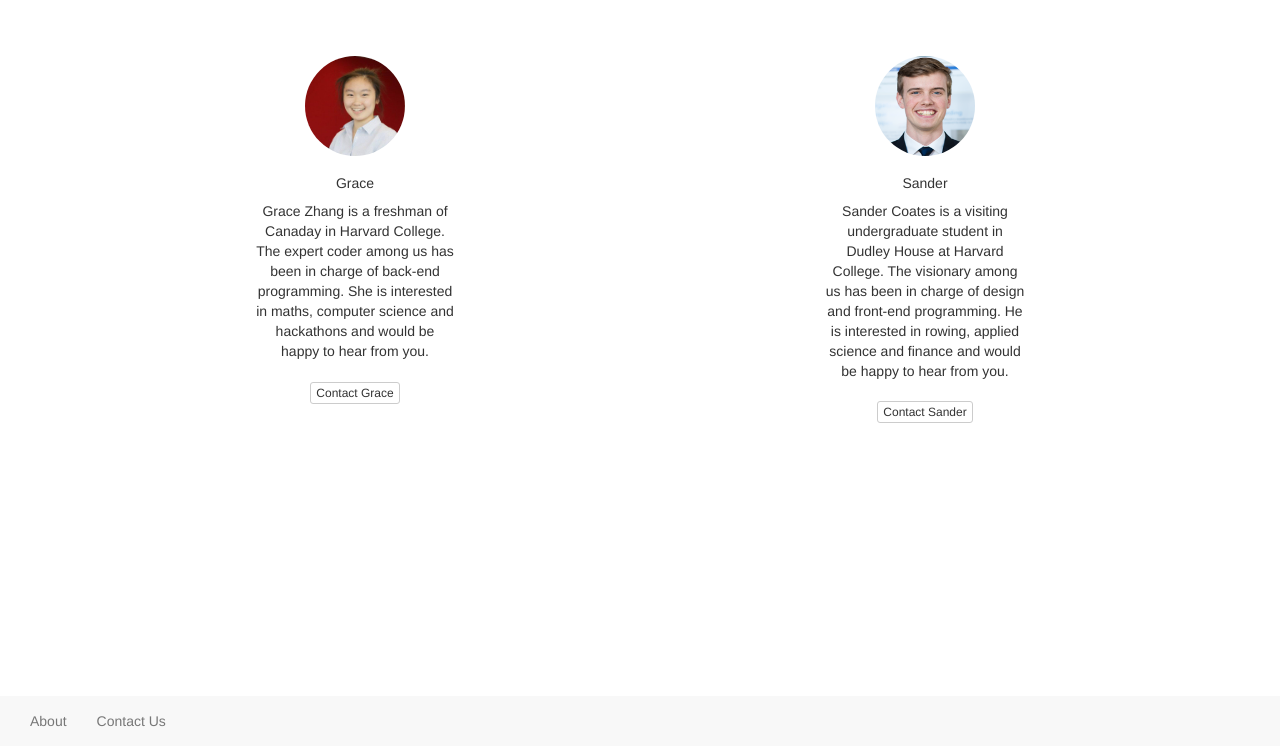
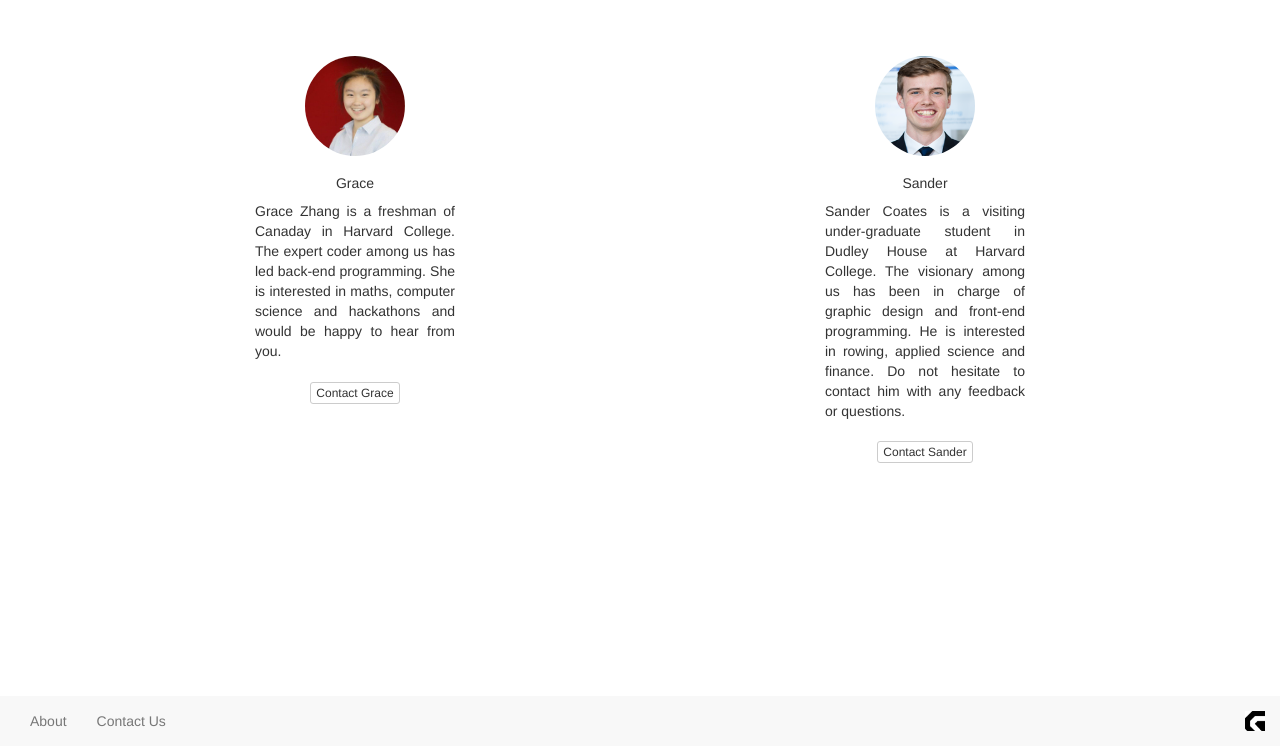
Before and after one commit to gzgracez/fini, a Flask app: page /contact in a window 1280 px wide. Shown: the part 54-800 px from the top of the page. Run offline with Flask 2, Linux system fonts and the light colour scheme; some libraries are stand-ins or nearby versions.

Commit message:
layout updates

```diff
--- a/helpers.py
+++ b/helpers.py
@@ -11,20 +11,6 @@ from requests import get
 from flask import redirect, render_template, request, session, url_for
 from functools import wraps
 from bs4 import BeautifulSoup
-
-def apology(top="", bottom=""):
-    """Renders message as an apology to user."""
-    def escape(s):
-        """
-        Escape special characters.
-
-        https://github.com/jacebrowning/memegen#special-characters
-        """
-        for old, new in [("-", "--"), (" ", "-"), ("_", "__"), ("?", "~q"),
-            ("%", "~p"), ("#", "~h"), ("/", "~s"), ("\"", "''")]:
-            s = s.replace(old, new)
-        return s
-    return render_template("apology.html", top=escape(top), bottom=escape(bottom))
 
 def login_required(f):
     """
@@ -40,7 +26,7 @@ def login_required(f):
     return decorated_function
 
 def lookup(symbol):
-    """Look up stock."""
+    """Look up stock by Yahoo Finance."""
 
     # reject symbol if it starts with caret
     if symbol.startswith("^"):
@@ -84,9 +70,7 @@ def lookup(symbol):
     except:
         volume = "-"
 
-
     # get stock icon
-    # icon = getIconUrl(row[1])
     icon = getIconUrl(symbol)
 
     # return stock's name (as a str), price (as a float), and (uppercased) symbol (as a str)
@@ -128,7 +112,7 @@ def getIconUrl(symbol):
     return logoCache[symbol]
 
 def lookupArticles(geo="", q="", topic=""):
-    """Looks up articles for geo."""
+    """Looks up articles for geo, q and topic."""
 
     # feed = feedparser.parse("http://news.google.com/news?geo={}&q={}&output=rss".format(urllib.parse.quote(geo, safe=""), urllib.parse.quote(q, safe="")))
     feed = feedparser.parse("http://news.google.com/news?geo={}&q={}&topic={}&output=rss".format(geo, q, topic))
--- a/static/styles.css
+++ b/static/styles.css
@@ -4,6 +4,7 @@
     height:100px;
     margin-top: 40px;
     margin-bottom: 10px;
+    /* circle image border */
     border-radius: 50%;
 }
 
--- a/templates/about.html
+++ b/templates/about.html
@@ -15,7 +15,6 @@
     fini is a non-profit project. We welcome any feedback or questions by e-mail contact.
     </div>
     <img src="static/gs_black.png" style="width:50px;height:50px;margin-top: 100px;"><br>
-    <i>Made by GS</i>
+    <div style="margin-bottom: 100px;"<i>Made by GS</i></div>
     </div>
-    <br>
 {% endblock %}
--- a/templates/contact.html
+++ b/templates/contact.html
@@ -8,19 +8,19 @@
     <div class="col-lg-6">
     <img class="img-profile" src="static/grace.jpg"><br>
     <h5>Grace</h5>
-    <center><div style="width:200px;">
-    Grace Zhang is a freshman of Canaday in Harvard College. The expert coder among us has been in charge of back-end programming. She is interested in maths, computer science and hackathons and would be happy to hear from you.<br><br>
-    <a href="mailto:gyzhang@college.harvard.edu" class="btn btn-default btn-xs" type="submit">Contact Grace</a>
-    </div></center>
+    <center><div style="width:200px;text-align: justify;">
+    Grace Zhang is a freshman of Canaday in Harvard College. The expert coder among us has led back-end programming. She is interested in maths, computer science and hackathons and would be happy to hear from you.<br><br>
+    </div>
+    <a href="mailto:gyzhang@college.harvard.edu" class="btn btn-default btn-xs" type="submit">Contact Grace</a></center>
     </div>
     <div class="col-lg-6">
     <img class="img-profile" src="static/sander.png"><br>
     <h5>Sander</h5>
-    <center><div style="width:200px;">
-    Sander Coates is a visiting undergraduate student in Dudley House at Harvard College. The visionary among us has been in charge of design and front-end programming. He is interested in rowing, applied science and finance and would be happy to hear from you.
+    <center><div style="width:200px;text-align: justify;">
+    Sander Coates is a visiting under-graduate student in Dudley House at Harvard College. The visionary among us has been in charge of graphic design and front-end programming. He is interested in rowing, applied science and finance. Do not hesitate to contact him with any feedback or questions.
     <br><br>
-    <a href="mailto:coates@college.harvard.edu" class="btn btn-default btn-xs" type="submit" style="margin-bottom: 100px;">Contact Sander</a>
-    </div></center>
+    </div>
+    <a href="mailto:coates@college.harvard.edu" class="btn btn-default btn-xs" type="submit" style="margin-bottom: 100px;">Contact Sander</a></center>
     </div>
     <br>
 {% endblock %}
--- a/templates/layout.html
+++ b/templates/layout.html
@@ -11,6 +11,8 @@
 
     <meta charset="utf-8"/>
     <meta content="initial-scale=1, width=device-width" name="viewport"/>
+
+    <!-- Allowing for storing website with logo on smartphone homescreen -->
     <link rel="apple-touch-icon" sizes="57x57" href="{{ url_for('static', filename='icons/apple-icon-57x57.png') }}">
     <link rel="apple-touch-icon" sizes="60x60" href="{{ url_for('static', filename='icons/apple-icon-60x60.png') }}">
     <link rel="apple-touch-icon" sizes="72x72" href="{{ url_for('static', filename='icons/apple-icon-72x72.png') }}">
@@ -31,7 +33,6 @@
 
     <script src="https://code.jquery.com/jquery-3.1.1.min.js"></script>
     <script src="https://maxcdn.bootstrapcdn.com/bootstrap/3.3.7/js/bootstrap.min.js"></script>
-
 
     <title>fini {% block title %}{% endblock %}</title>
 
@@ -88,6 +89,7 @@
         </div>
         <nav class="navbar-default navbar-fixed-bottom">
             <div class="container-fluid">
+                <a class="navbar-brand navbar-right" href="{{ url_for('about') }}"><img src="static/gs_black.png" style="width:20px;height:20px;"></a>
                 <button aria-expanded="false" class="pull-left navbar-toggle collapsed" data-target="#bottom" data-toggle="collapse" type="button">
                     <span class="sr-only">Toggle navigation</span>
                     <span class="icon-bar"></span>
--- a/templates/register.html
+++ b/templates/register.html
@@ -1,7 +1,7 @@
 {% extends "layout.html" %}
 
 {% block title %}
-    Log In
+    Register
 {% endblock %}
 
 {% block main %}
--- a/templates/results.html
+++ b/templates/results.html
@@ -5,7 +5,7 @@
 {% endblock %}
 
 {% block main %}
-    <h5>{{ title }}</h5>
+    <h5>{{ title }}</h5><br>
 
     <form method="post">
         <fieldset>
--- a/templates/results_comp.html
+++ b/templates/results_comp.html
@@ -1,11 +1,11 @@
 {% extends "layout.html" %}
 
 {% block title %}
-    Results
+    Company: {{ stock["name"] }}
 {% endblock %}
 
 {% block main %}
-    <h4>{{ stock["name"] }}, {{ stock["symbol"] }}</h4>
+    <h5>{{ stock["name"] }}, {{ stock["symbol"] }}</h5><br>
 
     <form method="post">
         <fieldset>
--- a/templates/search.html
+++ b/templates/search.html
@@ -29,6 +29,7 @@
                         <select autofocus class="form-control" name="prompt">
                             <option value=""></option>
                             <option value="United States of America">United States of America (USA)</option>
+                            <option value="Norway">Norway</option>
                             <option value="Afghanistan">Afghanistan</option>
                             <option value="Albania">Albania</option>
                             <option value="Algeria">Algeria</option>
@@ -157,7 +158,6 @@
                             <option value="Niger">Niger</option>
                             <option value="Nigeria">Nigeria</option>
                             <option value="North Korea">North Korea</option>
-                            <option value="Norway">Norway</option>
                             <option value="Oman">Oman</option>
                             <option value="Pakistan">Pakistan</option>
                             <option value="Palau">Palau</option>
```
Also changed, not shown: templates/apology.html (deleted, +0 -9 lines).
